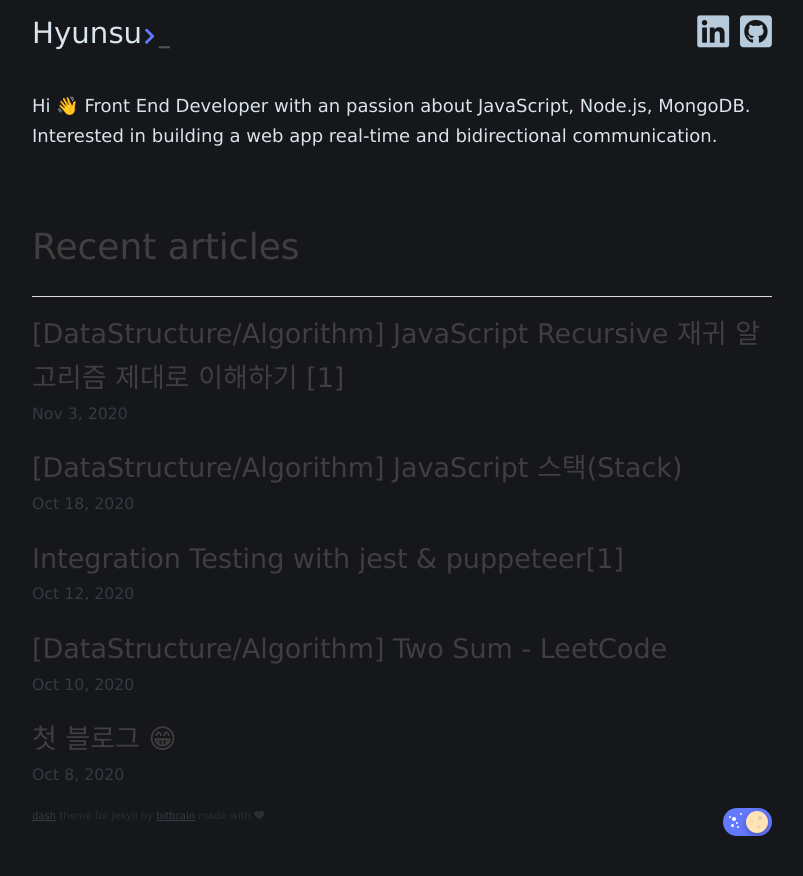
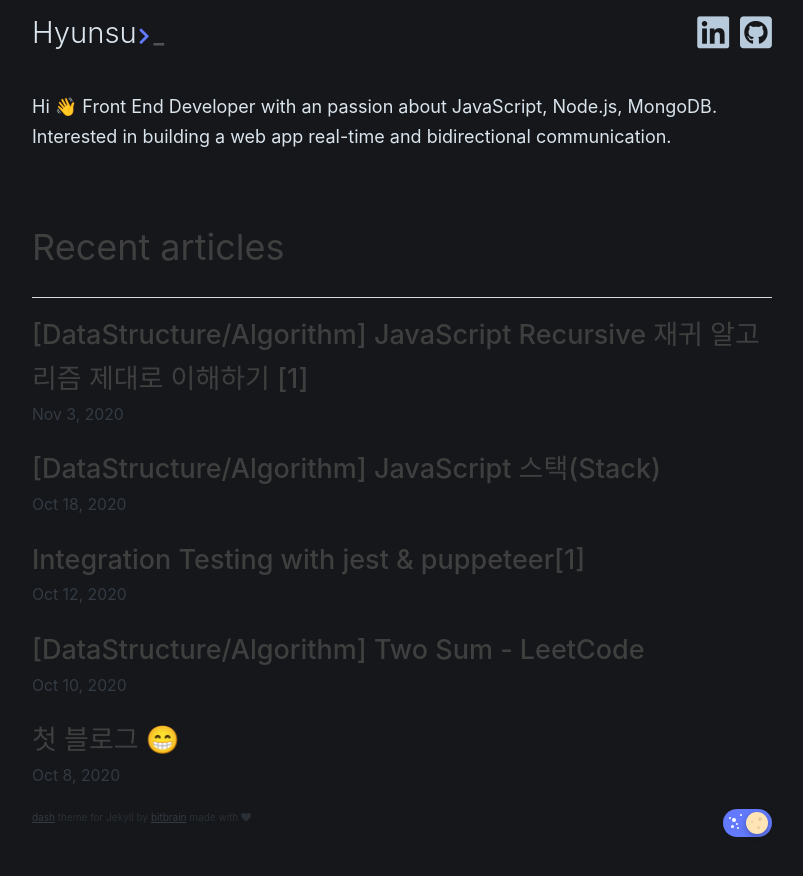
Before and after one commit to sooster910/blogV2, a Jekyll site: the page built from index.html, in a window 1280 px wide. Shown: the top 876 px of the page, without its empty margins (238-1041 px from the left). Built offline with Jekyll 4.4.1, drawn with Linux system fonts in a browser that asks for light colours; the list of posts is cut into pages by our own code.

Commit message:
Change font family

```diff
--- a/_sass/dash.scss
+++ b/_sass/dash.scss
@@ -1,7 +1,7 @@
 @charset "utf-8";
 
 
-$base-font-family: 'Source Sans Pro', 'Lucida Grande', 'sans-serif';
+$base-font-family: "-apple-system","BlinkMacSystemFont","Segoe UI","Helvetica","Arial","sans-serif","Apple Color Emoji","Segoe UI Emoji";
 $syntax-font-family: 'Roboto Mono', monospace;
 $base-font-size:   18px !default;
 $post-link-font-size: $base-font-size * 1.5 !default;
```
